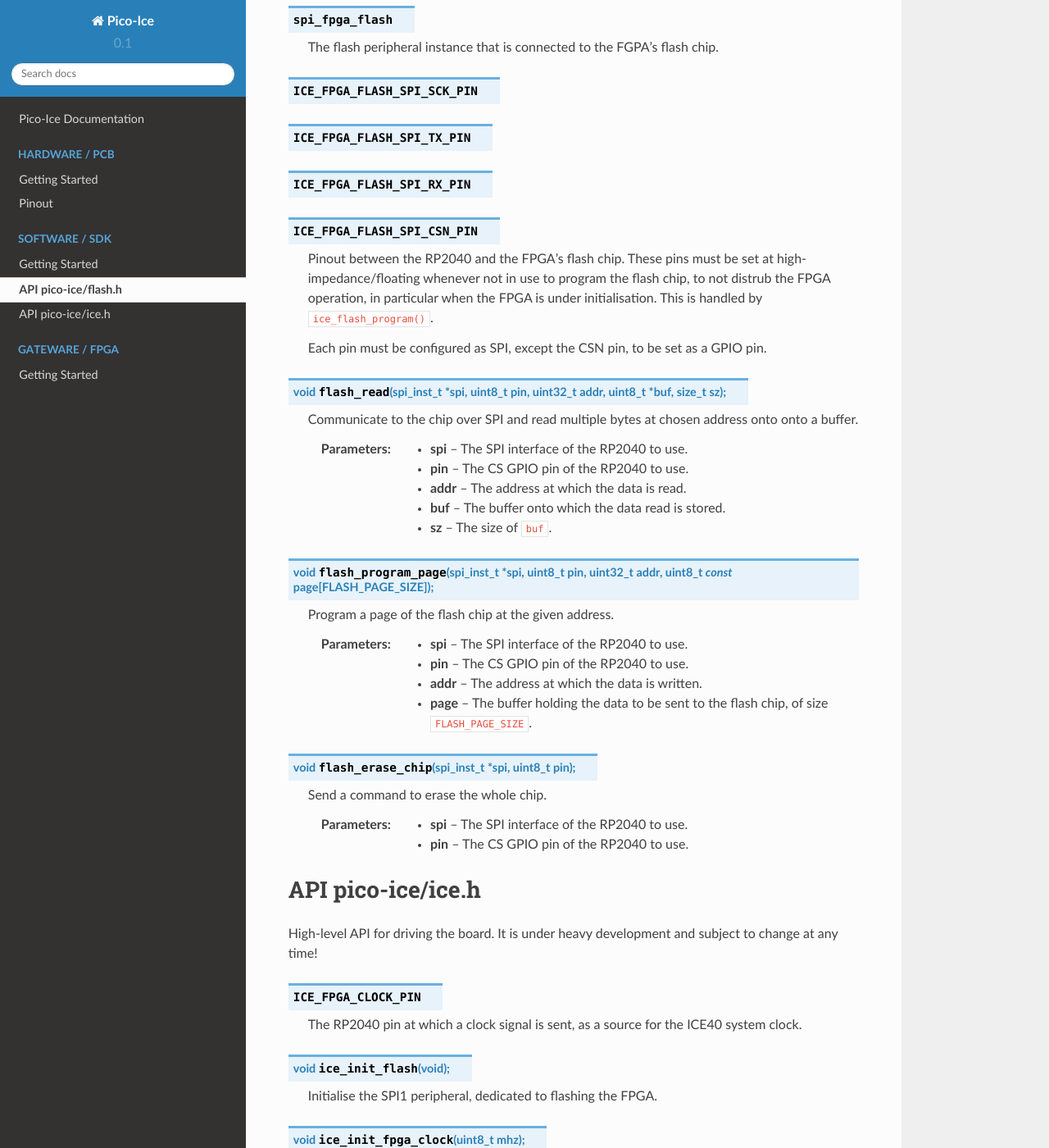
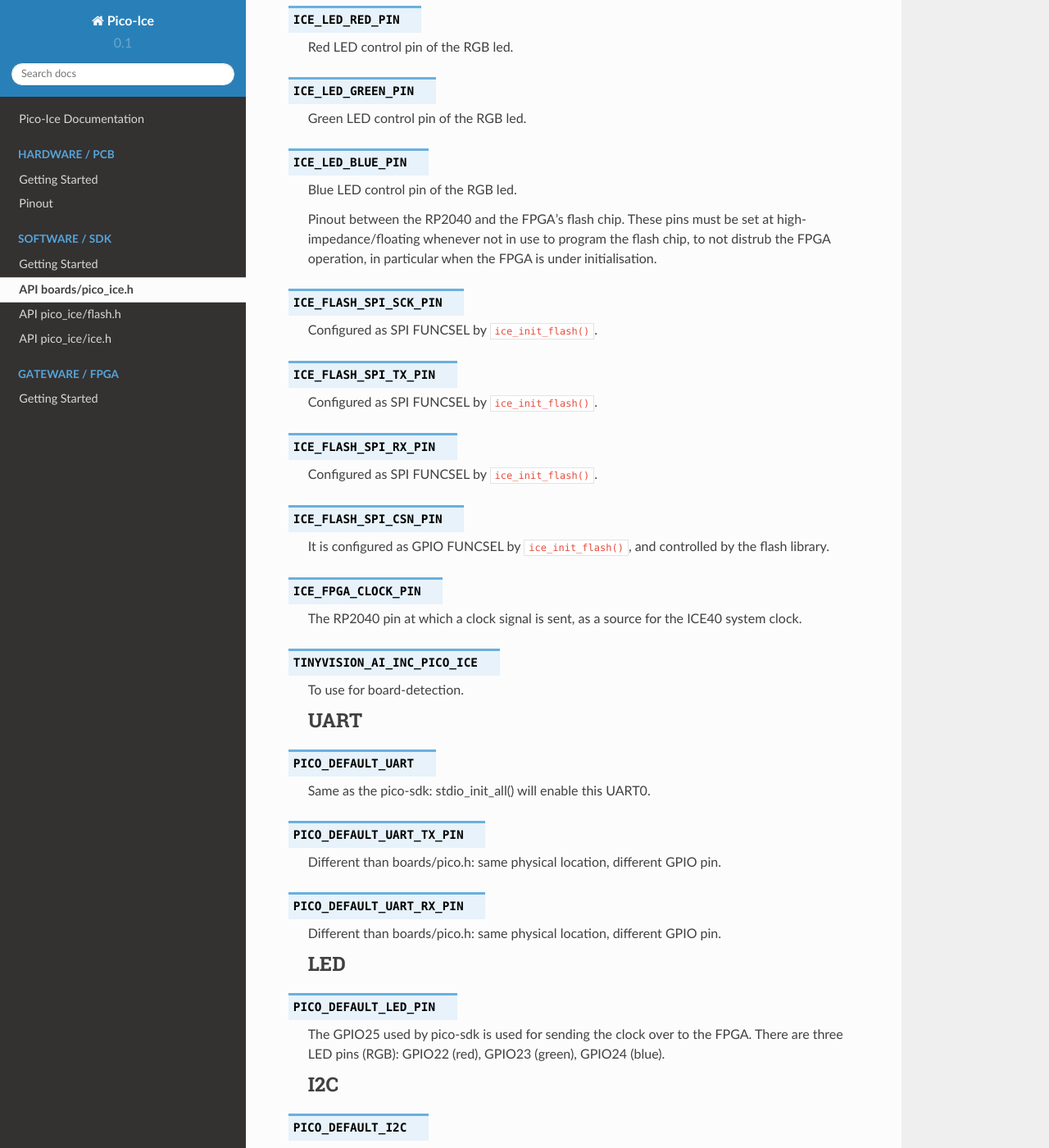
Before and after one commit to tinyvision-ai-inc/pico-ice, a Sphinx documentation site: the page built from Docs/source/software/sdk-c-api.rst, in a window 1280 px wide and 1400 px high, scrolled down 258 px. Shown: the whole window at 82% size. Built offline with Sphinx 7.4.7 and the Read the Docs theme 2.0.0, drawn with Linux system fonts in a browser that asks for light colours; some of the changed text lies outside the part shown.

Commit message:
Docs: import the documentation from the newer version of the SDK

```diff
--- a/Docs/source/software/sdk-c-api.rst
+++ b/Docs/source/software/sdk-c-api.rst
@@ -1,6 +1,133 @@
+
+---------------------
+API boards/pico_ice.h
+---------------------
+
+.. c:macro:: _BOARDS_ICE_H
+
+Specific to pico-ice
+
+.. c:macro:: ICE_LED_RED_PIN
+
+   Red LED control pin of the RGB led.
+
+.. c:macro:: ICE_LED_GREEN_PIN
+
+   Green LED control pin of the RGB led.
+
+.. c:macro:: ICE_LED_BLUE_PIN
+
+   Blue LED control pin of the RGB led.
+
+   Pinout between the RP2040 and the FPGA's flash chip.
+   These pins must be set at high-impedance/floating whenever not in use to program the flash chip,
+   to not distrub the FPGA operation, in particular when the FPGA is under initialisation.
+
+.. c:macro:: ICE_FLASH_SPI_SCK_PIN
+
+   Configured as SPI FUNCSEL by ``ice_init_flash()``.
+
+.. c:macro:: ICE_FLASH_SPI_TX_PIN
+
+   Configured as SPI FUNCSEL by ``ice_init_flash()``.
+
+.. c:macro:: ICE_FLASH_SPI_RX_PIN
+
+   Configured as SPI FUNCSEL by ``ice_init_flash()``.
+
+.. c:macro:: ICE_FLASH_SPI_CSN_PIN
+
+   It is configured as GPIO FUNCSEL by ``ice_init_flash()``,
+   and controlled by the flash library.
+
+.. c:macro:: ICE_FPGA_CLOCK_PIN
+
+   The RP2040 pin at which a clock signal is sent, as a source for the ICE40 system clock.
+
+.. c:macro:: TINYVISION_AI_INC_PICO_ICE
+
+   To use for board-detection.
+
+   UART
+   ~~~~
+
+.. c:macro:: PICO_DEFAULT_UART
+
+   Same as the pico-sdk: stdio_init_all() will enable this UART0.
+
+.. c:macro:: PICO_DEFAULT_UART_TX_PIN
+
+   Different than boards/pico.h: same physical location, different GPIO pin.
+
+.. c:macro:: PICO_DEFAULT_UART_RX_PIN
+
+   Different than boards/pico.h: same physical location, different GPIO pin.
+
+   LED
+   ~~~
+
+.. c:macro:: PICO_DEFAULT_LED_PIN
+
+   The GPIO25 used by pico-sdk is used for sending the clock over to the FPGA.
+   There are three LED pins (RGB): GPIO22 (red), GPIO23 (green), GPIO24 (blue).
+
+   I2C
+   ~~~
+
+.. c:macro:: PICO_DEFAULT_I2C
+
+.. c:macro:: PICO_DEFAULT_I2C_SDA_PIN
+
+.. c:macro:: PICO_DEFAULT_I2C_SCL_PIN
+
+   SPI
+   ~~~
+
+.. c:macro:: PICO_DEFAULT_SPI
+
+   The communication with the flash is done via SPI1,
+   letting SPI0 for the user like in the pico-sdk.
+   The pinout is unchanged.
+
+.. c:macro:: PICO_DEFAULT_SPI_SCK_PIN
+
+.. c:macro:: PICO_DEFAULT_SPI_TX_PIN
+
+.. c:macro:: PICO_DEFAULT_SPI_RX_PIN
+
+.. c:macro:: PICO_DEFAULT_SPI_CSN_PIN
+
+   FLASH
+   ~~~~~
+
+   This is the internal flash used by the RP2040 chip,
+   not the flash used by the ICE40 FPGA.
+
+.. c:macro:: PICO_BOOT_STAGE2_CHOOSE_W25Q080
+
+   The pico-ice uses the same chip except with a larger size, and it also supports QSPI:
+   https://github.com/raspberrypi/pico-sdk/blob/master/src/rp2_common/boot_stage2/boot2_w25q080.S
+
+.. c:macro:: PICO_FLASH_SPI_CLKDIV
+
+   The pico-ice has the same flash chip family as the pico with the same clock speed.
+
+.. c:macro:: PICO_FLASH_SIZE_BYTES
+
+   The flash chip is W25Q32JVSSIQ: twice larger than the pico.
+
+.. c:macro:: PICO_SMPS_MODE_PIN
+
+   Changed from the default pico-board to not enable it at all time (due to the RGB LED driving it up).
+   Drive high to force power supply into PWM mode (lower ripple on 3V3 at light loads)
+   It is the PICO_PMOD_A4 pin.
+
+.. c:macro:: PICO_RP2040_B0_SUPPORTED
+
+   Nearly all RP2040 chips sold on 2022 are B0 or B1 iterations, so B0 features are guaranteed to be supported.
 
 --------------------
-API pico-ice/flash.h
+API pico_ice/flash.h
 --------------------
 
 API for communicating with flash chips: reading and writing.
@@ -10,21 +137,6 @@
 .. c:macro:: spi_fpga_flash
 
    The flash peripheral instance that is connected to the FGPA's flash chip.
-
-.. c:macro:: ICE_FPGA_FLASH_SPI_SCK_PIN
-
-.. c:macro:: ICE_FPGA_FLASH_SPI_TX_PIN
-
-.. c:macro:: ICE_FPGA_FLASH_SPI_RX_PIN
-
-.. c:macro:: ICE_FPGA_FLASH_SPI_CSN_PIN
-
-   Pinout between the RP2040 and the FPGA's flash chip.
-   These pins must be set at high-impedance/floating whenever not in use to program the flash chip,
-   to not distrub the FPGA operation, in particular when the FPGA is under initialisation.
-   This is handled by ``ice_flash_program()``.
-
-   Each pin must be configured as SPI, except the CSN pin, to be set as a GPIO pin.
 
 .. c:function:: void flash_read(spi_inst_t *spi, uint8_t pin, uint32_t addr, uint8_t *buf, size_t sz);
 
@@ -53,15 +165,11 @@
    :param pin: The CS GPIO pin of the RP2040 to use.
 
 ------------------
-API pico-ice/ice.h
+API pico_ice/ice.h
 ------------------
 
 High-level API for driving the board.
 It is under heavy development and subject to change at any time!
-
-.. c:macro:: ICE_FPGA_CLOCK_PIN
-
-   The RP2040 pin at which a clock signal is sent, as a source for the ICE40 system clock.
 
 .. c:function:: void ice_init_flash(void);
 
```
